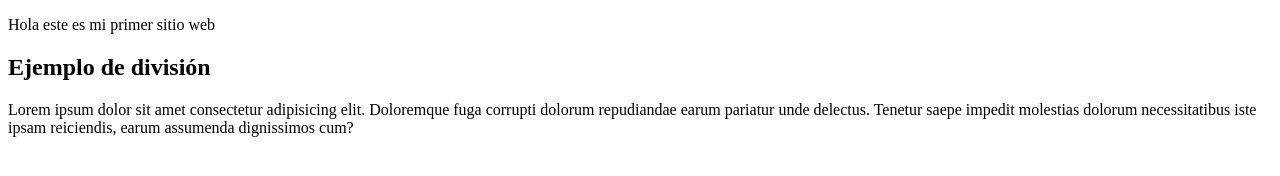
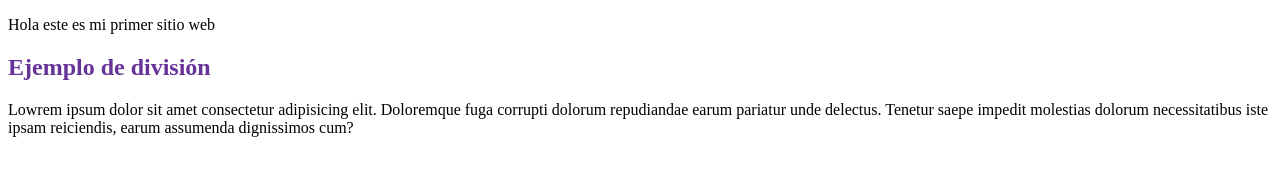
Before and after one commit to CeViMu/Curso-css, a plain HTML site: page index.html in a window 1280 px wide. Drawn offline with Linux system fonts and the light colour scheme.

Commit message:
Agregando carpeta de estilos

```diff
--- /dev/null
+++ b/css/estilos.css
@@ -0,0 +1,3 @@
+h2{
+    color: rebeccapurple;
+}
--- /dev/null
+++ b/estilos.css
@@ -0,0 +1,3 @@
+h2{
+    color: rebeccapurple;
+}
--- a/index.html
+++ b/index.html
@@ -5,12 +5,13 @@
     <meta http-equiv="X-UA-Compatible" content="IE=edge">
     <meta name="viewport" content="width=device-width, initial-scale=1.0">
     <title>Document</title>
+    <link rel="stylesheet" href="estilos.css">
 </head>
 <body>
     <p>Hola este es mi primer sitio web</p>
     <nav>
         <h2>Ejemplo de división</h2>
-        <p>Lorem ipsum dolor sit amet consectetur adipisicing elit. Doloremque fuga corrupti dolorum repudiandae earum pariatur unde delectus. Tenetur saepe impedit molestias dolorum necessitatibus iste ipsam reiciendis, earum assumenda dignissimos cum?</p><!--alt z para que el parrafo me lo ponga asi-->
+        <p>Lowrem ipsum dolor sit amet consectetur adipisicing elit. Doloremque fuga corrupti dolorum repudiandae earum pariatur unde delectus. Tenetur saepe impedit molestias dolorum necessitatibus iste ipsam reiciendis, earum assumenda dignissimos cum?</p><!--alt z para que el parrafo me lo ponga asi-->
     </nav>
 </body>
 </html>
```
